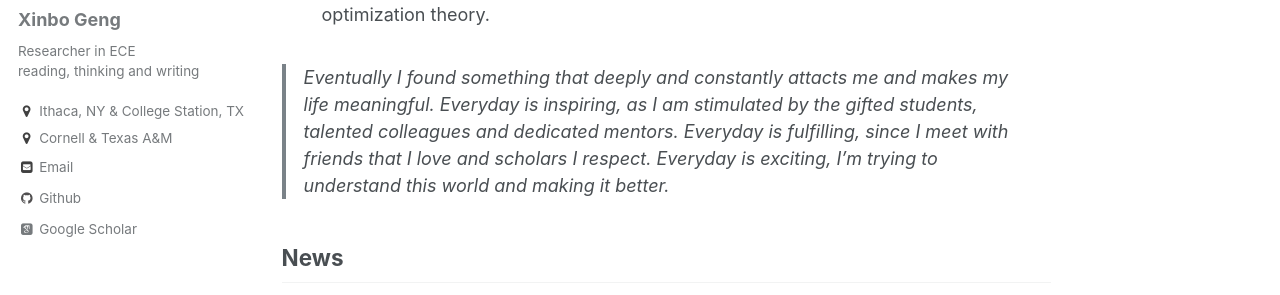
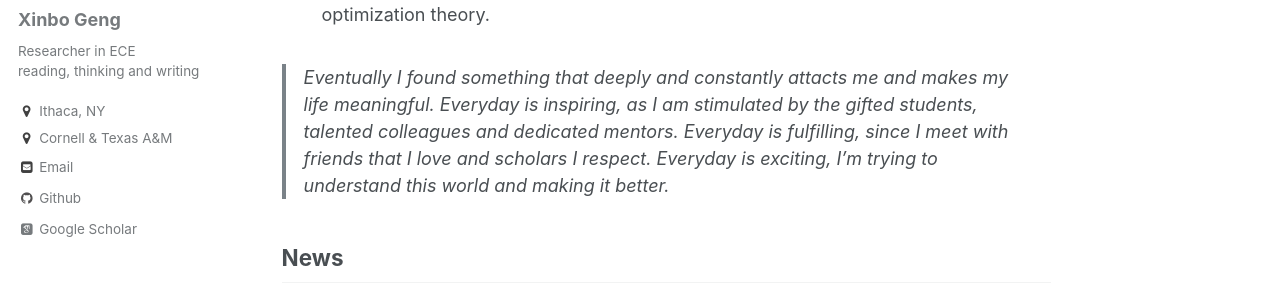
Before and after one commit to xb00dx/xb00dx.github.io, a Jekyll site: the page built from _pages/about.md, in a window 1280 px wide. Shown: the part 294-589 px from the top of the page. Built offline with Jekyll 4.4.1, drawn with Linux system fonts in a browser that asks for light colours; some web fonts are replaced.

Commit message:
no message

```diff
--- a/_config.yml
+++ b/_config.yml
@@ -82,7 +82,7 @@ author:
   name             : "Xinbo Geng"
   avatar           : "profile.png"
   bio              : "Researcher in ECE<br>reading, thinking and writing"
-  location         : "Ithaca, NY & College Station, TX"
+  location         : "Ithaca, NY"
   employer         : "Cornell & Texas A&M"
   googlescholar    : "https://scholar.google.com/citations?user=9GQBojYAAAAJ&hl=en&oi=ao"
   email            : "xbgeng@tamu.edu"
```
